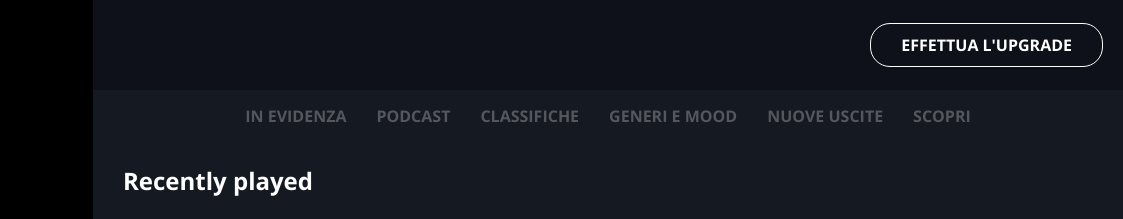
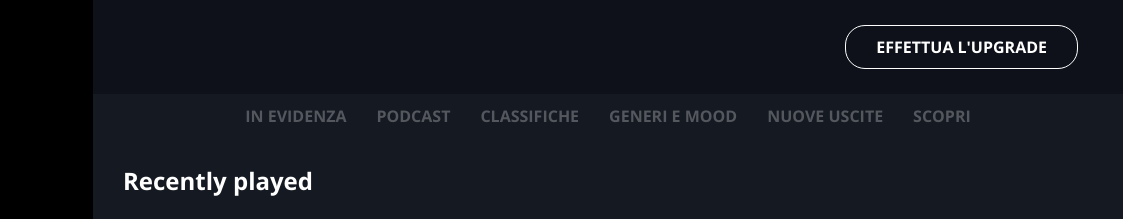
Before and after one commit to mssmln/html-css-spotifyweb, a plain HTML site: page index.html in a window 1280 px wide. Shown: the top 219 px of the page, 157-1280 px from the left. Drawn offline with nearby package versions, Linux system fonts and the light colour scheme.

Commit message:
completed

```diff
--- a/css/style.css
+++ b/css/style.css
@@ -255,7 +255,8 @@ main{
 
 /* UPGRADE */
 .upgrade{
-  height: 90px;
+  /* height: 90px; */
+  padding: 25px;
   width: calc(100% - 250px);
   background-color: rgba(8, 11, 18, 0.5);
   position: fixed;
@@ -266,21 +267,22 @@ main{
 }
 
 a.btn{
+  display: inline-block;
   border: 1px solid white;
   text-transform: uppercase;
   color: white;
-  line-height: 90px;
+  /* line-height: 90px; */
   font-size: 16px;
   text-decoration: none;
   padding: 10px 30px;
   border-radius: 20px;
   margin-right: 20px;
   font-weight: bold;
-  transition: 1s linear;
+  transition: 1s ease;
 }
 
 .upgrade a.btn:hover{
-  transform: scale(2);
+  transform: scale(1.1);
 }
 /* .upgrade a.btn:hover{
   font-size: large;
@@ -494,11 +496,17 @@ ul.player-settings{
   font-size: 20px;
   color: white;
   padding: 10px 10px 0 10px;
+  cursor: pointer;
 }
 .player-btn li:nth-child(3){
   font-size: 35px;
   padding: 10px 20px 0 20px;
+  transition: all 1s linear;
 }
+.player-btn li:nth-child(3):hover{
+  transform: scale(1.1);
+}
+
 
 .timing{
   display: flex;
```
Also changed, not shown: note.txt.
